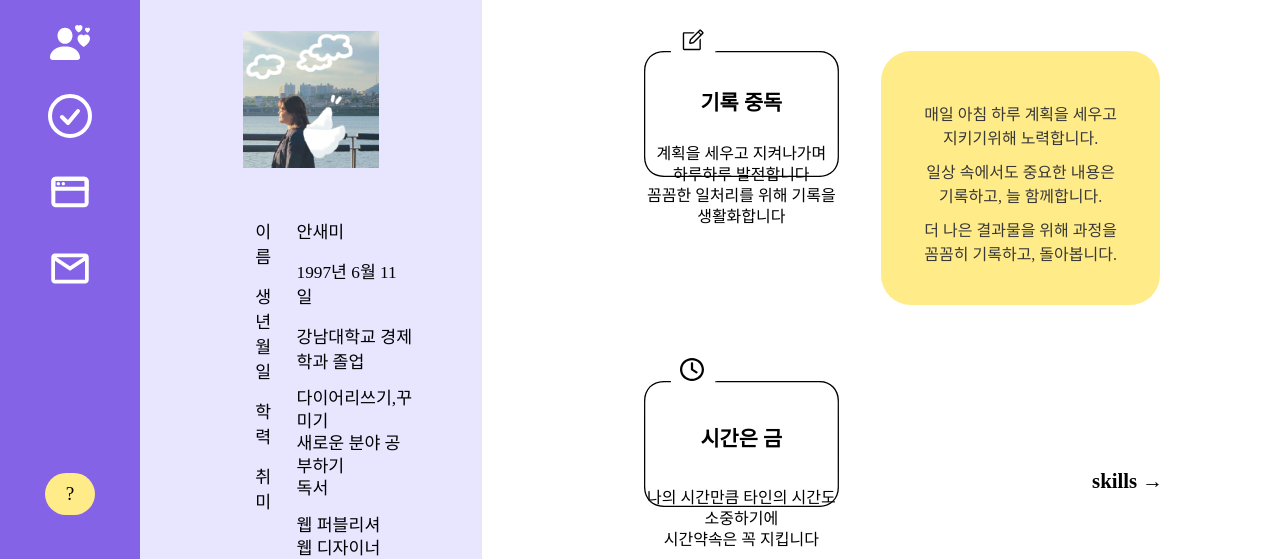
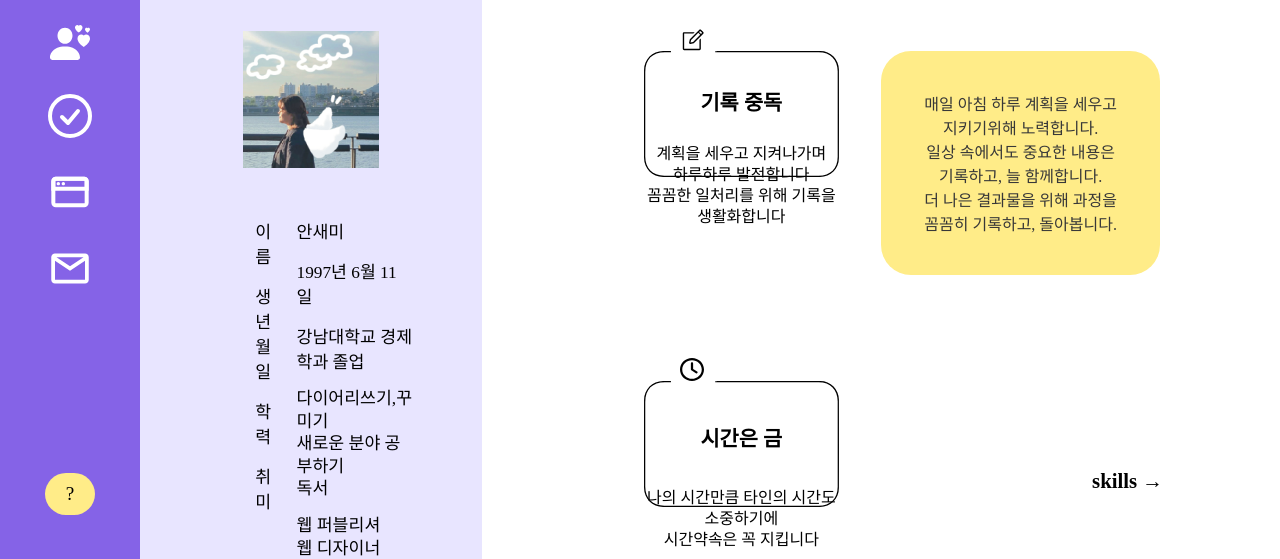
Before and after one commit to imsman/saem_portfolio, a plain HTML site: page profile.html in a window 1280 px wide. Shown: the part 227-786 px from the top of the page. Drawn offline with Linux system fonts and the light colour scheme; a web font is replaced by a local one.

Commit message:
230322update

```diff
--- a/css/profile.scss
+++ b/css/profile.scss
@@ -288,7 +288,7 @@ body {
 
                                     >li{
                                         font-size:1em;
-                                        margin-top:10px;
+                                        // margin-top:10px;
                                         color: rgb(56, 56, 56);
                                     }
                                 }
```
Also changed, not shown: css/profile.css, 1 other file.
